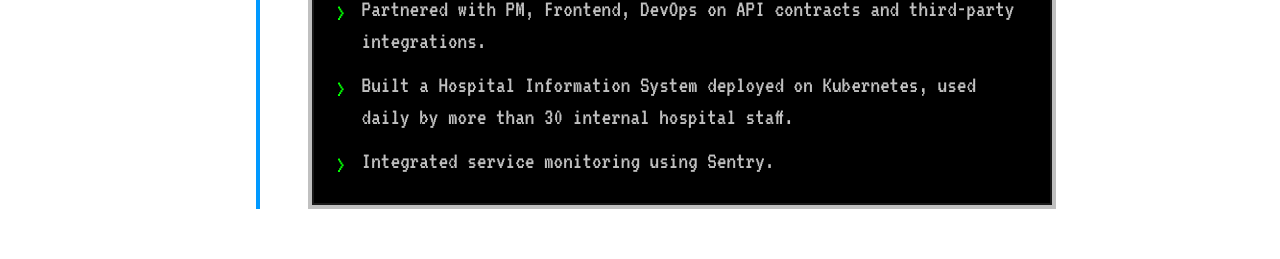
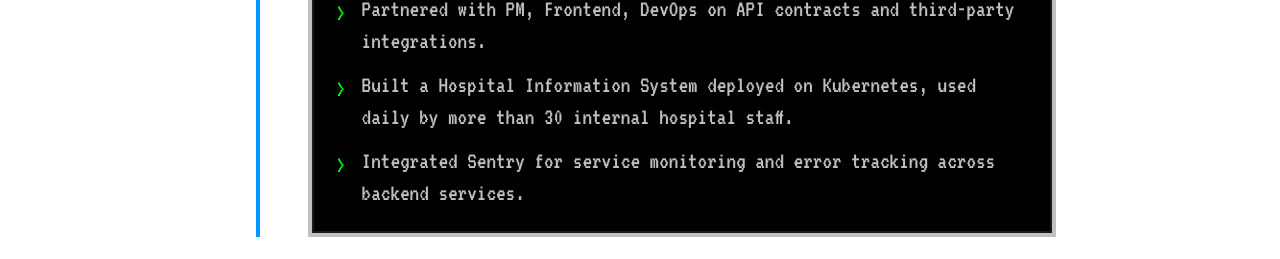
Before and after one commit to vinutama/vinporto, a React (Vite) app: page / in a window 1280 px wide. Shown: the part 4029-4288 px from the top of the page. Built offline with nearby package versions, Linux system fonts and the light colour scheme.

Commit message:
update experience

```diff
--- a/src/app/components/sections/Experience.tsx
+++ b/src/app/components/sections/Experience.tsx
@@ -33,7 +33,7 @@ const experiences = [
       "Owned CI/CD pipelines end-to-end: deployment, production releases, incident response.",
       "Partnered with PM, Frontend, DevOps on API contracts and third-party integrations.",
       "Built a Hospital Information System deployed on Kubernetes, used daily by more than 30 internal hospital staff.",
-      "Integrated service monitoring using Sentry."
+      "Integrated Sentry for service monitoring and error tracking across backend services."
     ]
   }
 ];
```
